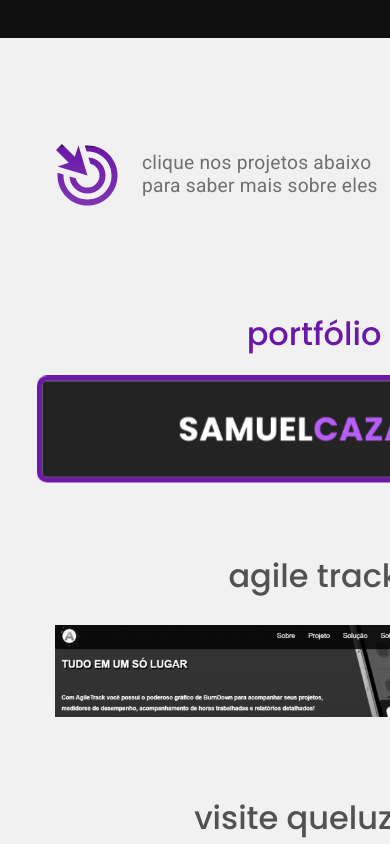
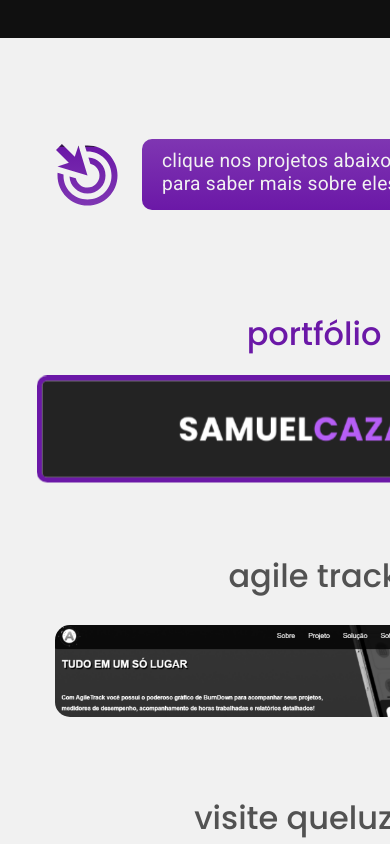
Before and after one commit to samuelcazaes/portfolio-samuel, a React (Vite) app: page / in a window 390 px wide. Shown: the part 4720-5564 px from the top of the page. Built offline with nearby package versions, Linux system fonts and the light colour scheme.

Commit message:
adicionando tarja na dica, box-shadow e ajustando responsividade da dica

```diff
--- a/src/Components/projetos/Projetos.module.css
+++ b/src/Components/projetos/Projetos.module.css
@@ -27,11 +27,14 @@
 }
 
 .tipBox span {
-  max-width: 412px;
-  font-size: 2rem;
+  max-width: 342px;
+  font-size: 1.5rem;
   font-family: var(--type-third);
   letter-spacing: 0.24px;
-  color: #707070;
+  color: #f1f1f1;
+  background-image: linear-gradient(180deg, #7F36B2, #6B18A7 );;
+  padding:10px 0px 15px 20px;
+  border-radius: 10px;
 }
 
 .projetosItem {
@@ -46,6 +49,7 @@
   border-radius: 5px;
   border: 5px solid transparent;
   transition: 0.5s;
+  border-radius: 20px;
 }
 
 .projetosItem h1 {
@@ -241,12 +245,11 @@
 
   .projetosBox {
     padding: 100px;
-    gap: 50px;
+    gap: 100px;
   }
 
   .tipBox span{
     font-size: 1.5rem;
-    max-width: 312px;
   }
 
   .projetosItem {
@@ -290,7 +293,7 @@
   }
 }
 
-@media(max-width: 1630px) {
+@media(max-width: 1670px) {
 
   /* Coluna Esquerda */
 
@@ -301,7 +304,6 @@
 
   .tipBox span{
     font-size: 1.5rem;
-    max-width: 312px;
   }
 
   .projetosItem {
@@ -345,6 +347,7 @@
   .miniatureBox img {
     width: 657px;
     height: 360px;
+    box-shadow: 10px 10px 10px rgba(0,0,0,0.1);
   }
 }
 
@@ -437,7 +440,7 @@
 
   .tipBox span{
     font-size: 1.2rem;
-    max-width: 250px;
+    max-width: 285px;
   }
 
   .projetosItem {
```
